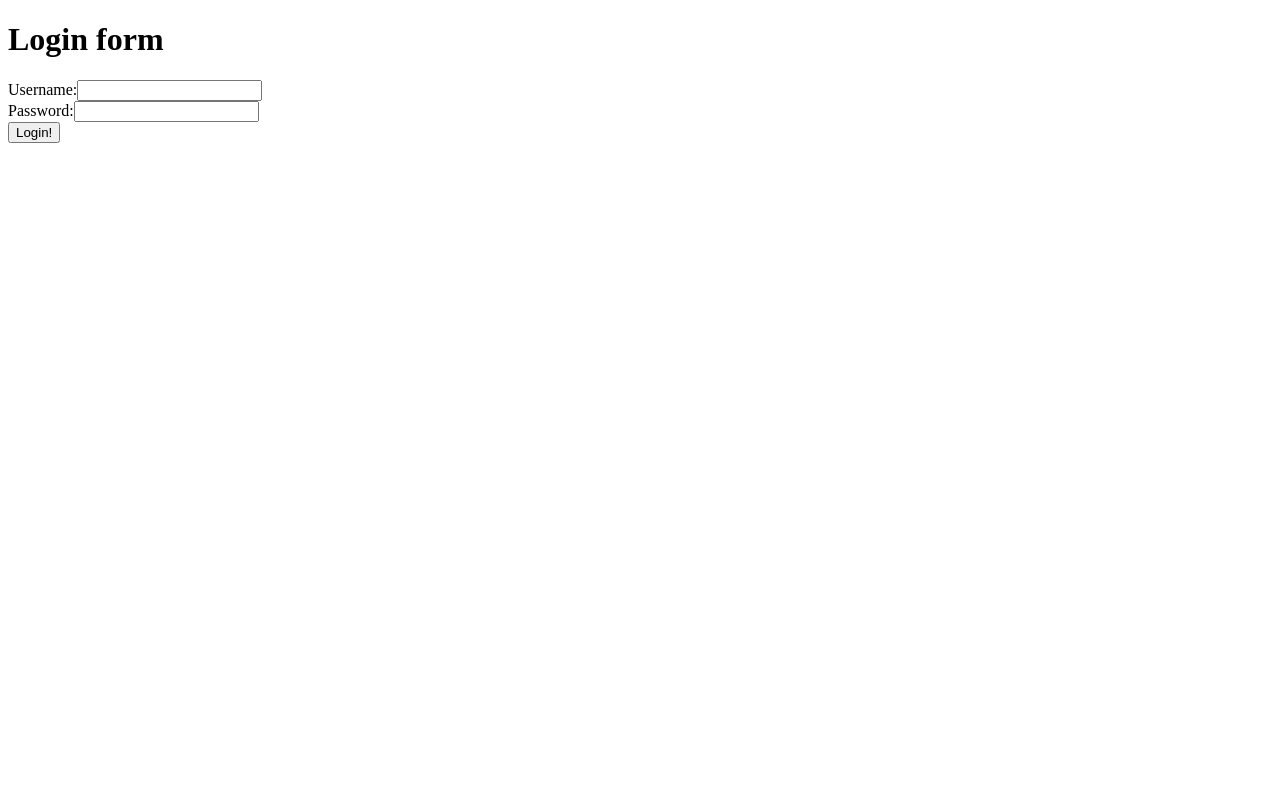
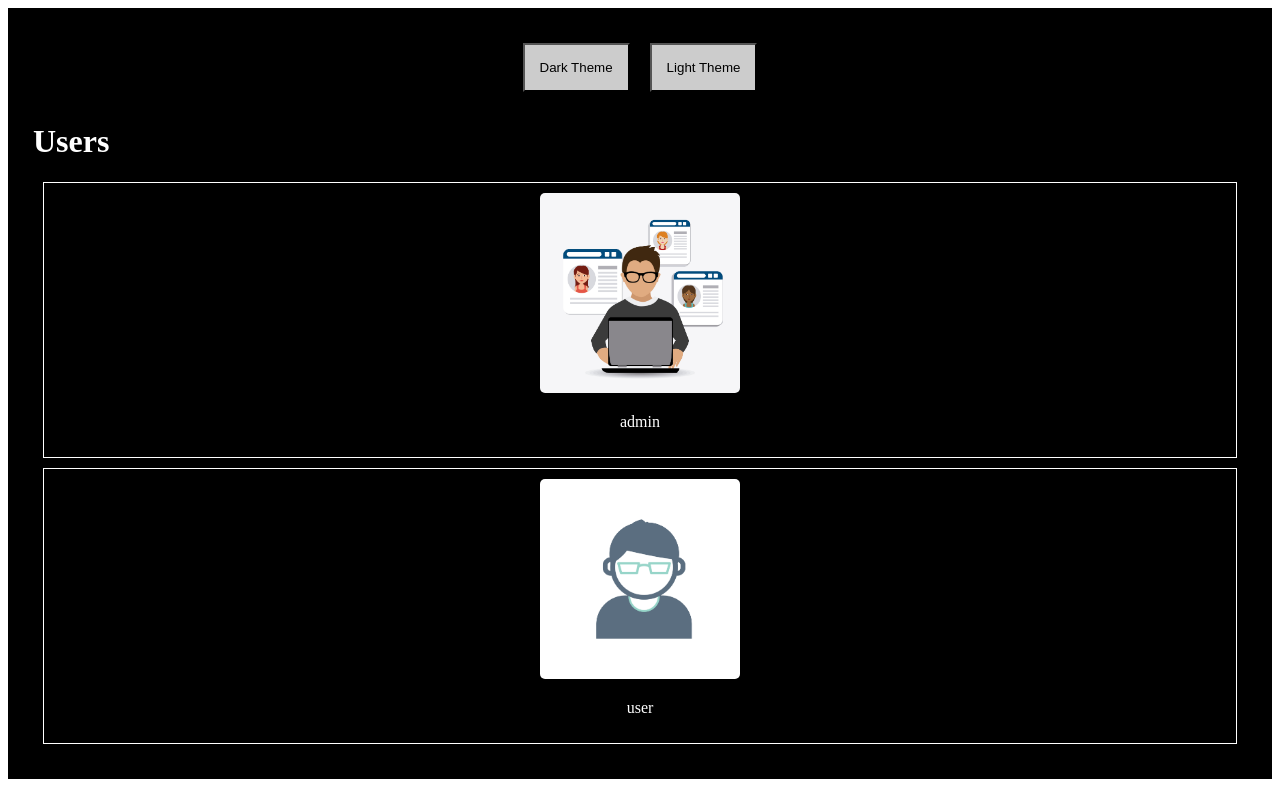
Before and after one commit to yamilzavala/react-interview, a React (Create React App) app: page / in a window 1280 px wide. Built offline with nearby package versions, Linux system fonts and the light colour scheme.

Commit message:
themes with context

```diff
--- a/src/App.js
+++ b/src/App.js
@@ -1,4 +1,5 @@
 import LoginForm from "./components/login/LoginForm";
+import User from "./components/user/User"
 
 function App() {
   const handleLogin = (credentials) => {
@@ -7,8 +8,12 @@ function App() {
 
   return (
     <div>
-      <h1>Login form</h1>
-      <LoginForm onLogin={handleLogin} />
+      {/* #1 - Login */}
+      {/* <h1>Login form</h1>
+      <LoginForm onLogin={handleLogin} /> */}
+
+      <User/>
+
     </div>
   );
 }
--- /dev/null
+++ b/src/components/user/User.css
@@ -0,0 +1,18 @@
+img {
+    height: 200px;
+    border-radius: 5px;
+}
+
+button {
+    padding: 15px;
+    color: black;
+    background-color: #ccc;
+    margin: 10px;
+    font-family: Monaco 16px;
+}
+
+.container-btn {
+    display: flex;
+    flex-direction: row;
+    justify-content: center;
+}
--- /dev/null
+++ b/src/components/user/User.js
@@ -0,0 +1,49 @@
+import React from "react";
+import './User.css';
+import useUserContext from "../../hooks/use-user-context";
+import user from '../../img/user.jpg'
+import admin from '../../img/admin.jpg'
+
+const User = () => {
+    const {users, theme, handleTheme} = useUserContext();
+
+
+    const getStyles = () => {
+        return {
+            container: {
+                backgroundColor: theme === 'dark' ? "#000" : "#fff",
+                color: theme === 'dark' ? "#fff" : "#000",
+                padding: '25px',
+            },
+            card: {
+                margin: '10px',
+                padding: '10px',
+                border: theme === 'dark' ? '1px solid #fff' : '1px solid #000',
+                textAlign: 'center'
+            }
+        }
+    }
+
+    const renderedUsers = users.map(userData => {
+        const userImg = userData.photo === 'admin' ? admin : user;
+        return (
+            <div key={userData.id} style={getStyles().card}>
+                <img src={userImg} alt='photo' />
+                <p>{userData.name}</p>
+            </div>
+            )
+    })
+
+    return (
+        <div style={getStyles().container}>
+            <div className="container-btn">
+                <button onClick={() => handleTheme('dark')}>Dark Theme</button>
+                <button onClick={() => handleTheme('light')}>Light Theme</button>
+            </div>
+            <h1>Users</h1>
+            {renderedUsers}
+        </div>
+    )
+}
+
+export default User;
--- /dev/null
+++ b/src/context/user-context.js
@@ -0,0 +1,32 @@
+import {createContext, useState} from 'react';
+const UsersContext = createContext();
+
+const users = [
+    {id: 1, name: 'admin', photo: 'admin'},
+    {id: 2, name: 'user', photo: 'user'},
+]
+
+const themes = ['dark', 'light']
+
+function Provider({children}) {
+    const [theme, setTheme] = useState('dark');
+
+    const handleTheme = (color) => {
+        setTheme(color)
+    }
+
+    const userData = {
+        users,
+        theme,
+        handleTheme
+    }
+
+    return (
+        <UsersContext.Provider value={userData}>
+            {children}
+        </UsersContext.Provider>
+    )
+}
+
+export {Provider};
+export default UsersContext;
--- /dev/null
+++ b/src/hooks/use-user-context.js
@@ -0,0 +1,8 @@
+import { useContext } from "react";
+import UsersContext from "../context/user-context";
+
+function useUserContext() {
+    return useContext(UsersContext)
+}
+
+export default useUserContext;
--- a/src/index.js
+++ b/src/index.js
@@ -1,8 +1,13 @@
 import React from 'react';
 import ReactDOM from 'react-dom/client';
 import App from './App';
+import { Provider } from './context/user-context';
 
 const el = document.getElementById('root');
 const root = ReactDOM.createRoot(el);
 
-root.render(<App />);
+root.render(
+    <Provider>
+        <App />
+    </Provider>
+);
```
Also changed, not shown: src/img/admin.jpg (added), src/img/user.jpg (added).
